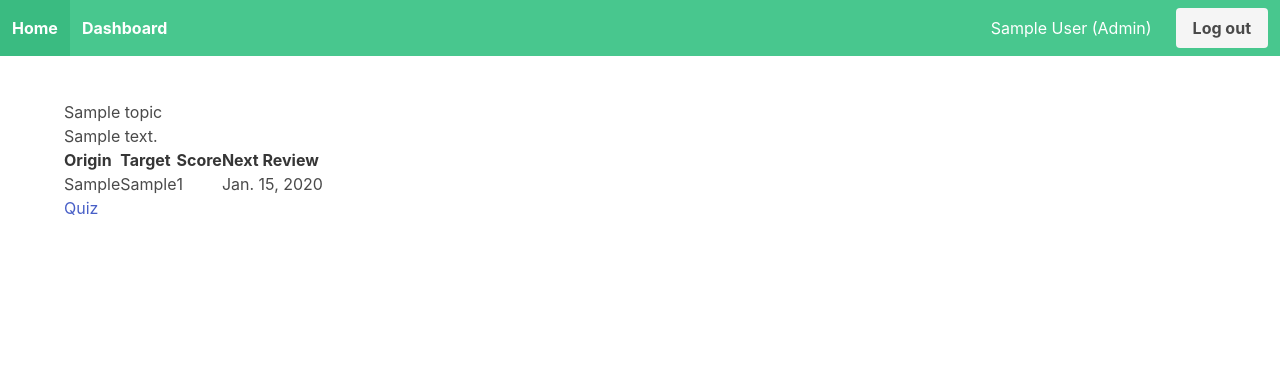
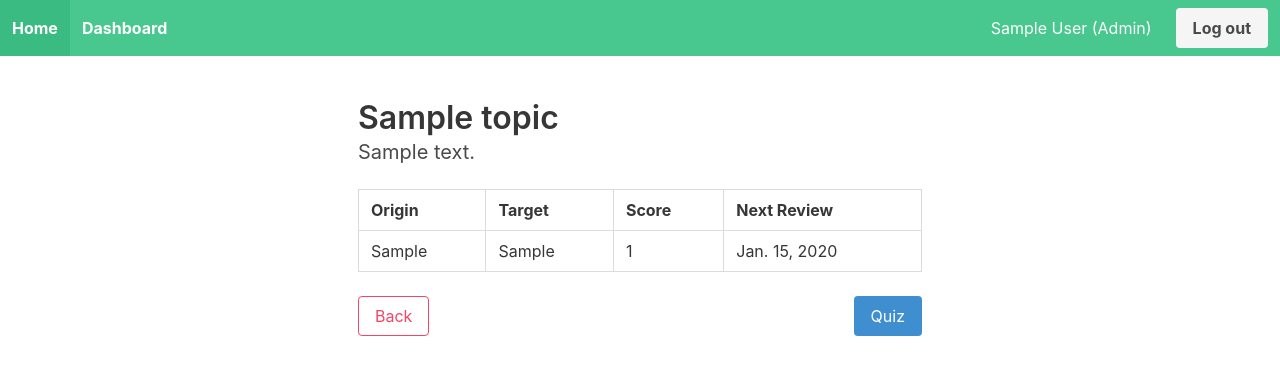
Before and after one commit to nat-samson/msc-project, a Django app: page /topic/1/ in a window 1280 px wide. Shown: the top 375 px of the page. Run offline with Django 4.2, Linux system fonts and the light colour scheme; a user stored in the database is signed in; tables that the repository leaves empty hold one stand-in row (values such as "Sample post"); some libraries are stand-ins or nearby versions.

Commit message:
Fixed table header on Topic Detail template

```diff
--- a/quizzes/templates/quizzes/topic_detail.html
+++ b/quizzes/templates/quizzes/topic_detail.html
@@ -1,28 +1,48 @@
 {% extends "quizzes/base.html" %}
+{% block title %}{{ block.super }}: {{ object.name }}{% endblock %}
+{% block content %}
 
-{% block title %}{{ block.super }}: Home{% endblock %}
+    <div class="container is-widescreen">
+        <div class="container">
+            <div class="columns is-centered">
+                <div class="column is-half">
 
-{% block content %}
-    <h1>{{ object.name }}</h1>
-    <h2>{{ object.long_desc }}</h2>
-    {% now "DATE_FORMAT" as current_year %}
-    <table>
+                    <header class="block">
+                        <h1 class="title">{{ object.name }}</h1>
+                        <h3 class="subtitle">{{ object.long_desc }}</h3>
+                    </header>
+
+                    <div class="block">
+                        <table class="table is-bordered is-striped is-hoverable is-fullwidth">
                             <thead>
+                            <tr>
                                 <th>Origin</th>
                                 <th>Target</th>
                                 <th>Score</th>
                                 <th>Next Review</th>
+                            </tr>
                             </thead>
+                            <tbody>
                             {% for word in words_with_scores %}
+                                {% now "DATE_FORMAT" as today %}
                                 <tr>
                                     <td>{{word.0}}</td>
                                     <td>{{word.1}}</td>
                                     <td>{{word.2|default_if_none:0}}</td>
-                <td>{{word.3|default_if_none:current_year}}</td>
+                                    <td>{{word.3|default_if_none:today}}</td>
                                 </tr>
                             {% endfor %}
+                            </tbody>
                         </table>
+                    </div>
 
-    <a href="{% url 'quiz' topic.id %}">Quiz</a>
+                    <footer class="level is-mobile">
+                        <a class="button is-outlined is-danger level-left" href="{% url 'home' %}">Back</a>
+                        <a href="{% url 'quiz' topic.id %}" class="button is-info level-right" id="continue">Quiz</a>
+                    </footer>
 
+                </div>
+            </div>
+        </div>
+    </div>
 {% endblock content %}
```
Lines whose indentation alone changed are shown as unchanged.
